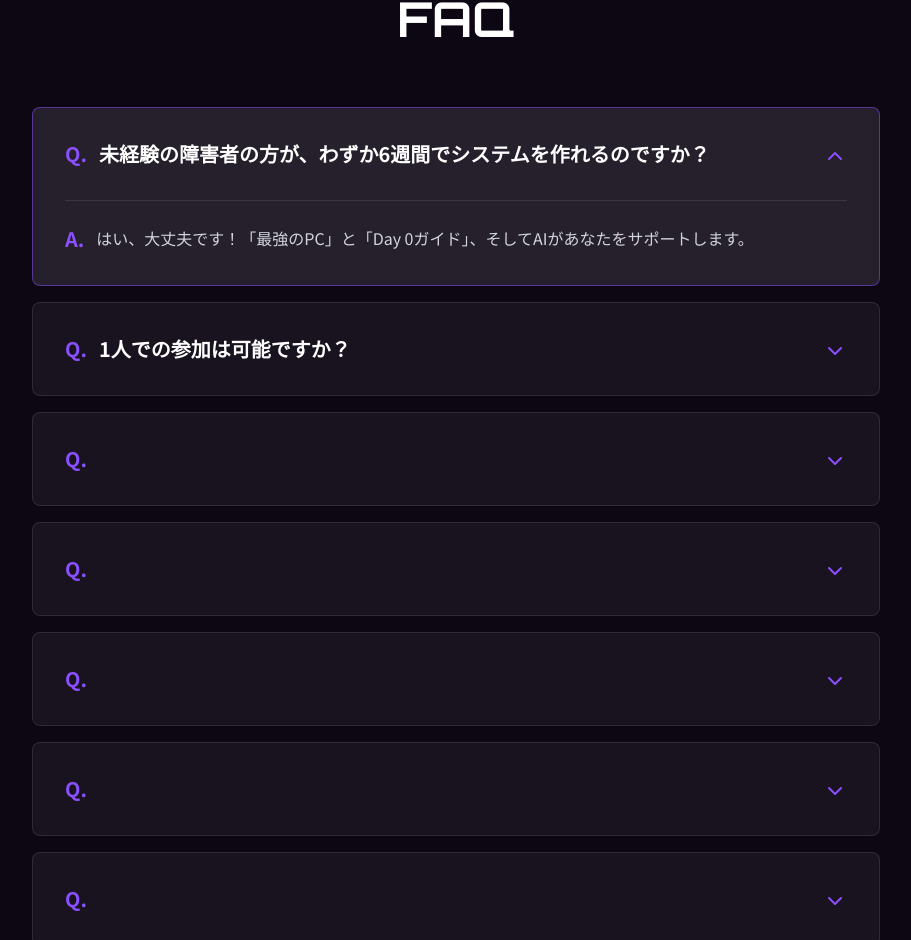
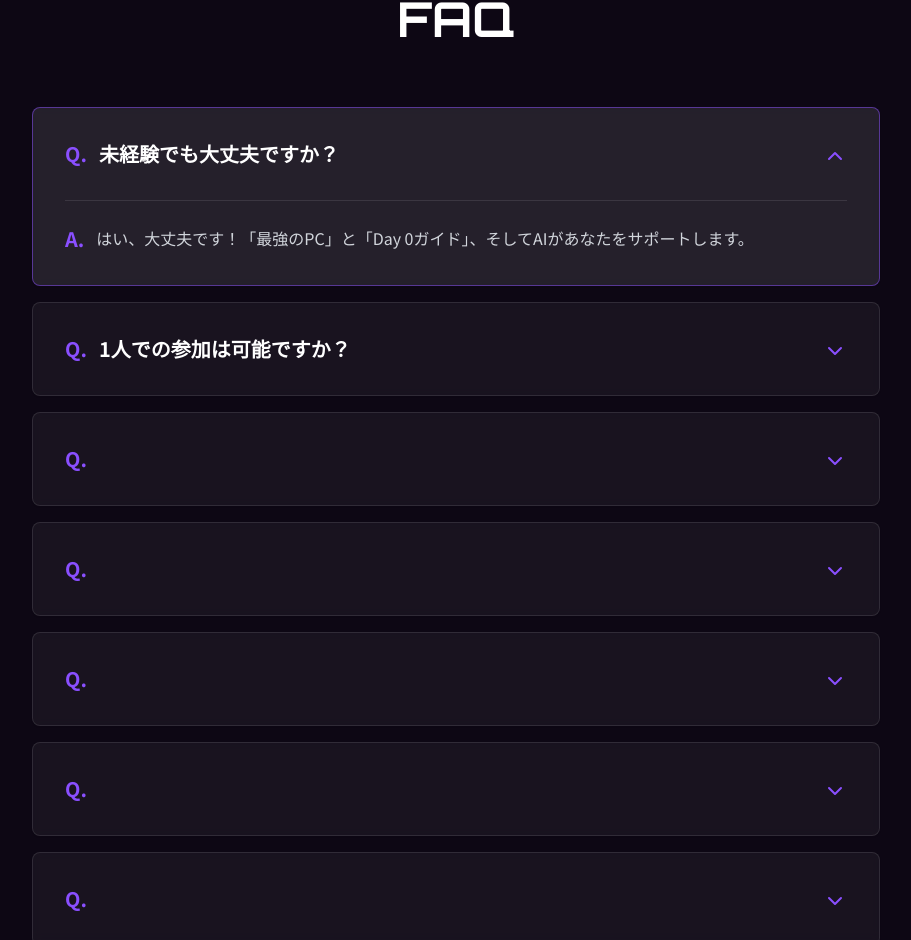
Before and after one commit to nomadLaB-dev/noroshi.hiroshima26-web, a Next.js app: page / in a window 1280 px wide. Shown: the part 6750-7690 px from the top of the page, without its empty margins (184-1095 px from the left). Built offline with nearby package versions, Linux system fonts and the light colour scheme.

Commit message:
feat:UI修正

```diff
--- a/src/constants/participantData.ts
+++ b/src/constants/participantData.ts
@@ -156,7 +156,7 @@ export const PARTICIPANT_CONTENT = {
     },
     faq: [
         {
-            q: "未経験の障害者の方が、わずか6週間でシステムを作れるのですか？",
+            q: "未経験でも大丈夫ですか？",
             a: "はい、大丈夫です！「最強のPC」と「Day 0ガイド」、そしてAIがあなたをサポートします。"
         },
         {
```
